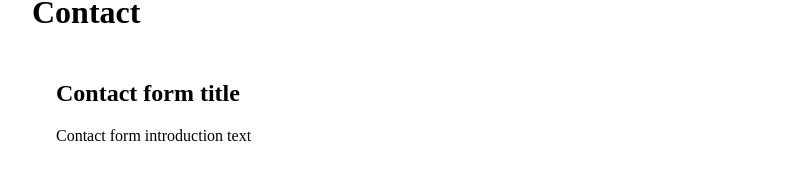
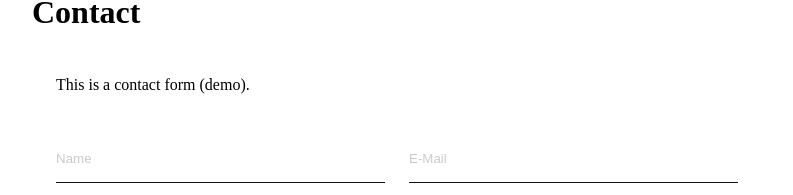
Before and after one commit to floydh/nextjs-wp, a Next.js app: page /contact in a window 1280 px wide. Shown: the part 247-442 px from the top of the page, without its empty margins (243-1036 px from the left). Built offline with nearby package versions, Linux system fonts and the light colour scheme.

Commit message:
testing form validation and smpt ports

```diff
--- a/_includes/contact.js
+++ b/_includes/contact.js
@@ -1,7 +1,6 @@
 import { Component } from "react"
 import TextareaAutosize from "react-autosize-textarea"
 import { sendContactMail } from "../_components/networking/mail-api"
-//[1]
 
 class Contact extends Component {
     state = {
@@ -20,8 +19,7 @@ class Contact extends Component {
             <div>
                 <div className="grid">
                     <div className="col-8">
-                        <h2>Contact form title</h2>
-                        <p>Contact form introduction text</p>
+                        <p>This is a contact form (demo).</p>
                     </div>
                 </div>
                 <div className="grid">
```
